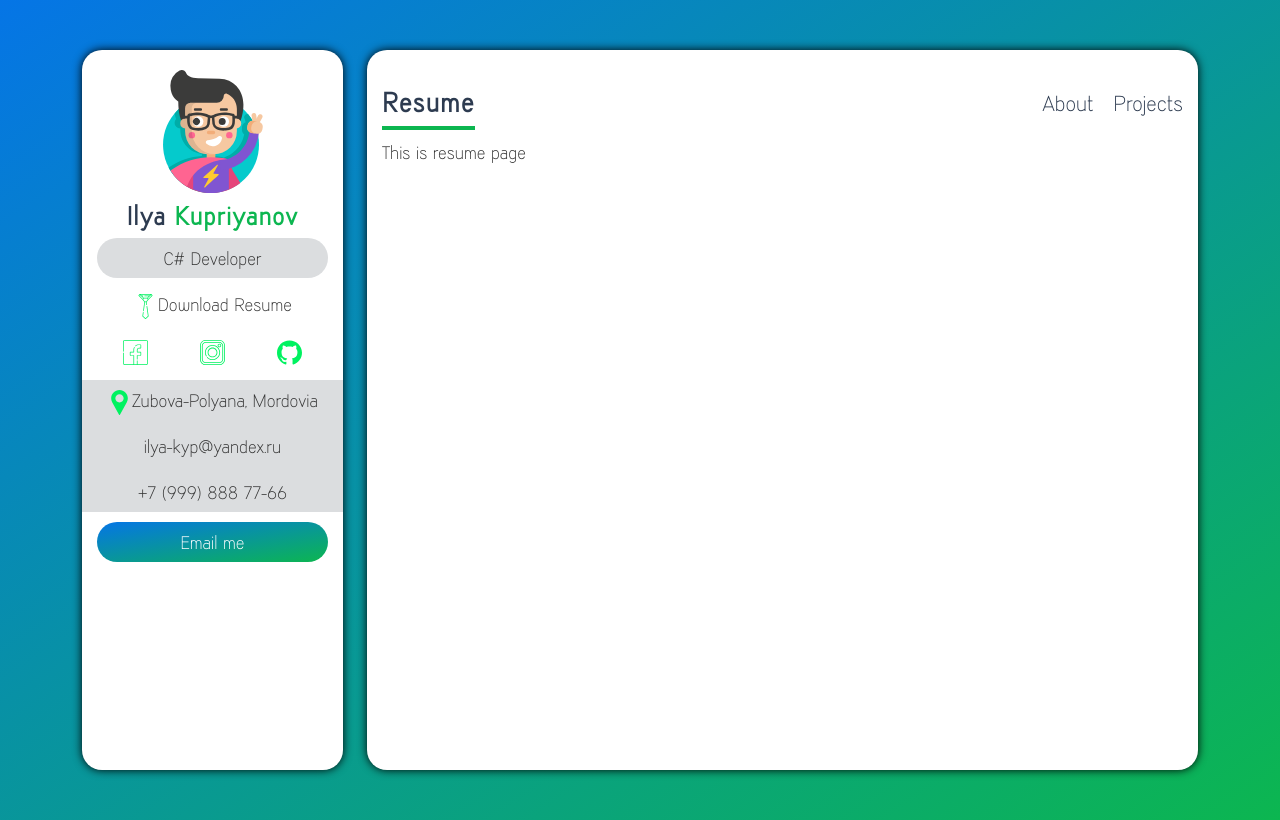
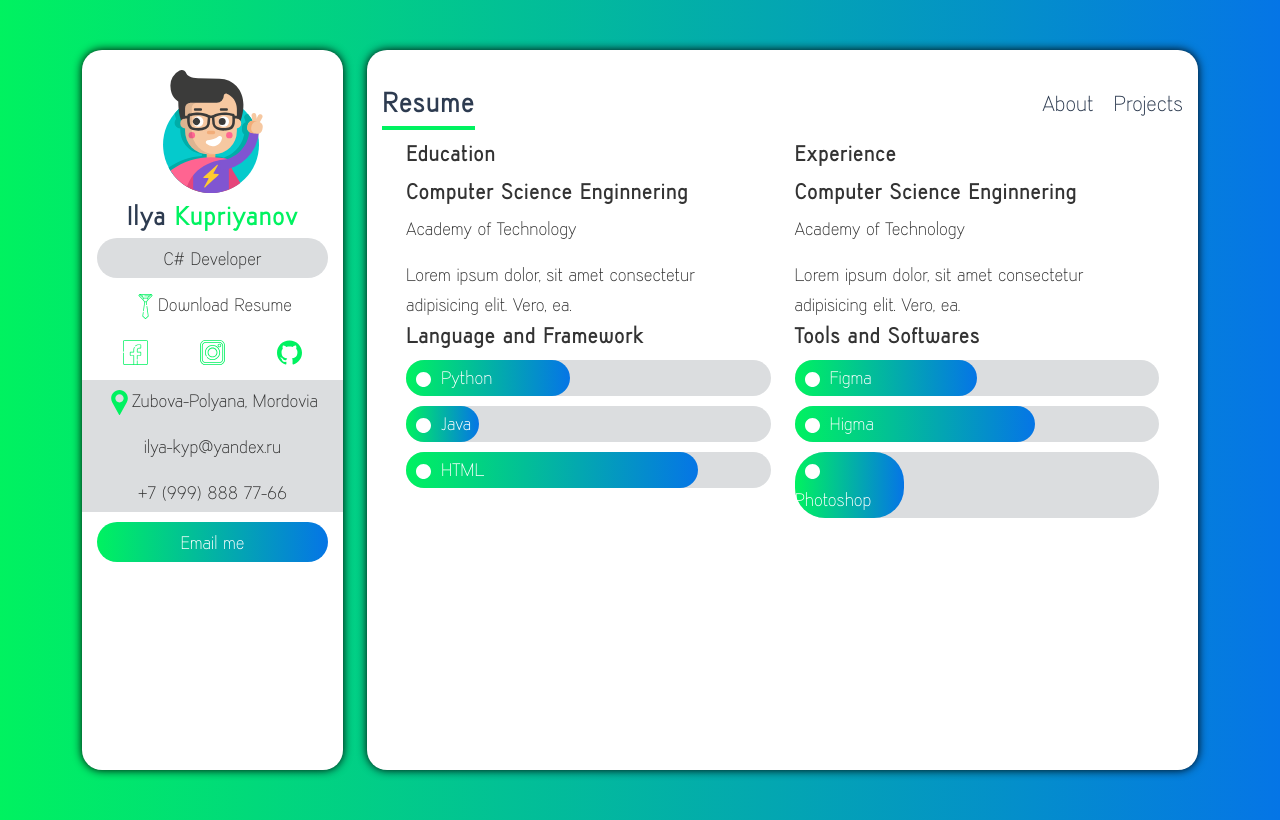
Before and after one commit to Kuprich/Kupri4.Portfolio, a React (Create React App) app: page /resume in a window 1280 px wide. Built offline with nearby package versions, Linux system fonts and the light colour scheme.

Commit message:
Resume Component

```diff
--- a/src/components/About.js
+++ b/src/components/About.js
@@ -50,8 +50,8 @@ const About = () => {
             <h6 className="about__heading">What I offer</h6>
 
             <div className="row">
-              {skills.map((skill) => (
-                <Skillcard skill={skill} />
+              {skills.map((skill, i) => (
+                <Skillcard skill={skill} key={i} />
               ))}
             </div>
           </div>
--- /dev/null
+++ b/src/components/Bar.js
@@ -0,0 +1,18 @@
+import React from "react";
+
+const Bar = ({ value: { icon, name, level } }) => {
+  const bar_with = `${level}%`;
+
+  return (
+    <div className="bar">
+      <div className="bar__wrapper bkg-gradient" style={{ width: bar_with }}>
+        <span className="bar__name">
+          <img src={icon} alt="icon" className="bar__icon" />
+          {name}
+        </span>
+      </div>
+    </div>
+  );
+};
+
+export default Bar;
--- a/src/components/Resume.js
+++ b/src/components/Resume.js
@@ -1,9 +1,111 @@
-import React from 'react';
+import React from "react";
+import Bar from "../components/Bar";
+
+import reactIcon from "../assets/icons/react.svg";
+
+const languages = [
+  {
+    icon: reactIcon,
+    name: "Python",
+    level: "45",
+  },
+  {
+    icon: reactIcon,
+    name: "Java",
+    level: "20",
+  },
+  {
+    icon: reactIcon,
+    name: "HTML",
+    level: "80",
+  },
+];
+
+const tools = [
+  {
+    icon: reactIcon,
+    name: "Figma",
+    level: "50",
+  },
+  {
+    icon: reactIcon,
+    name: "Higma",
+    level: "66",
+  },
+  {
+    icon: reactIcon,
+    name: "Photoshop",
+    level: "30",
+  },
+];
 
 const Resume = () => {
-return (
-        <div>This is resume page</div>
-    )
-}
+  return (
+    <div className="container">
+      <div className="resume">
+        <div className="row">
+          <div className="col-lg-6">
+            <div className="resume-card">
+              <div className="resume-card__heading">
+                <h4>Education</h4>
+              </div>
+              <div className="resume-card__body">
+                <h5 className="resume-card__title">
+                  Computer Science Enginnering
+                </h5>
+                <p className="resume-card__name">Academy of Technology</p>
+                <div className="resume-card__details">
+                  Lorem ipsum dolor, sit amet consectetur adipisicing elit.
+                  Vero, ea.
+                </div>
+              </div>
+            </div>
+          </div>
+          <div className="col-lg-6">
+            <div className="resume-card">
+              <div className="resume-card__heading">
+                <h4>Experience</h4>
+              </div>
+              <div className="resume-card__body">
+                <h5 className="resume-card__title">
+                  Computer Science Enginnering
+                </h5>
+                <p className="resume-card__name">Academy of Technology</p>
+                <div className="resume-card__details">
+                  Lorem ipsum dolor, sit amet consectetur adipisicing elit.
+                  Vero, ea.
+                </div>
+              </div>
+            </div>
+          </div>
+        </div>
+        <div className="row">
+          <div className="col-lg-6">
+            <div className="resume-languagues">
+              <h5 className="resume-language__heading">
+                Language and Framework
+              </h5>
+              <div className="resume-language__body">
+                {languages.map((language, i) => (
+                  <Bar value={language} key={i} />
+                ))}
+              </div>
+            </div>
+          </div>
+          <div className="col-lg-6">
+            <div className="resume-languagues">
+              <h5 className="resume-language__heading">Tools and Softwares</h5>
+              <div className="resume-language__body">
+                {tools.map((tool, i) => (
+                  <Bar value={tool} key={i} />
+                ))}
+              </div>
+            </div>
+          </div>
+        </div>
+      </div>
+    </div>
+  );
+};
 
-export default Resume
+export default Resume;
--- a/src/scss/index.scss
+++ b/src/scss/index.scss
@@ -44,7 +44,7 @@ $sizes: (
 }
 
 $light-gray: #dbdddf;
-$green: #0cb650;
+$green: #00F260;
 $blue: #0575E6;
 $black: #333333;
 $dark-blue: #2d3b50;
@@ -63,11 +63,12 @@ a:hover {
 }
 
 .bkg-gradient {
+
     background: #00F260;
     /* fallback for old browsers */
-    background: -webkit-linear-gradient(to right bottom, $blue, $green);
+    background: -webkit-linear-gradient(to right, $green, $blue);
     /* Chrome 10-25, Safari 5.1-6 */
-    background: linear-gradient(to right bottom, $blue, $green);
+    background: linear-gradient(to right, $green, $blue);
     /* W3C, IE 10+/ Edge, Firefox 16+, Chrome 26+, Opera 12+, Safari 7+ */
 
 }
@@ -95,7 +96,7 @@ h1, h2, h3, h4, h5, h6{
         border-radius: 20px;
         padding: 20px 15px;
         background-color: #fff;
-        height: 90vh;
+        min-height: 90vh;
         box-shadow: 0 0 10px #000;
     }
 
@@ -234,3 +235,22 @@ h1, h2, h3, h4, h5, h6{
         color: $dark-blue;
     }
 }
+
+.bar{
+    background-color: $light-gray;
+    border-radius: 30px;
+    &__wrapper{
+        padding: 3px 0;
+        border-radius: 30px;
+    }
+    margin: 10px 0;
+
+    &__icon{
+        margin: 0 10px;
+        width: 15px;
+        height: 15px;
+    }
+    &__name{
+        color: #fff;
+    }
+}
```
